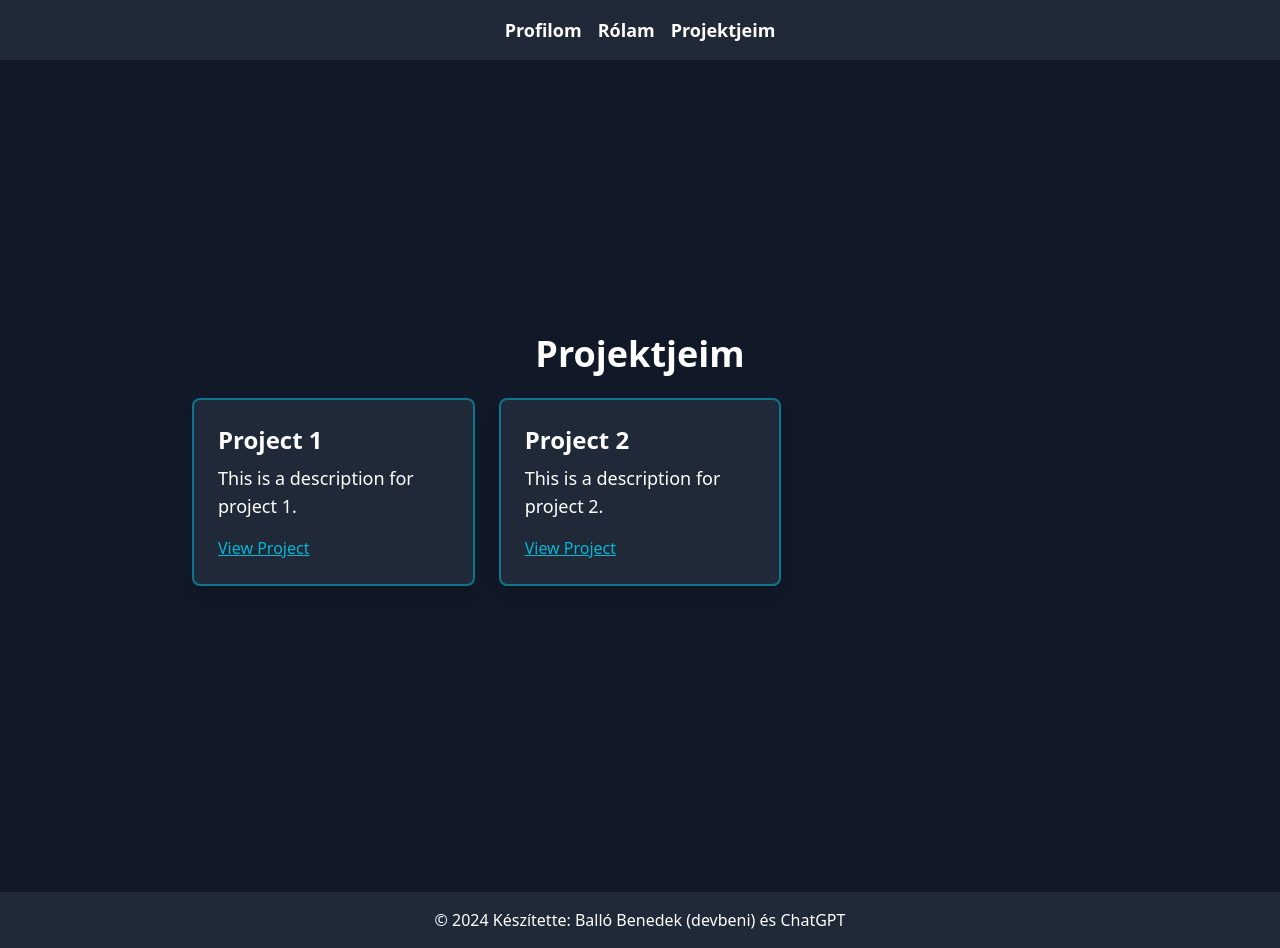
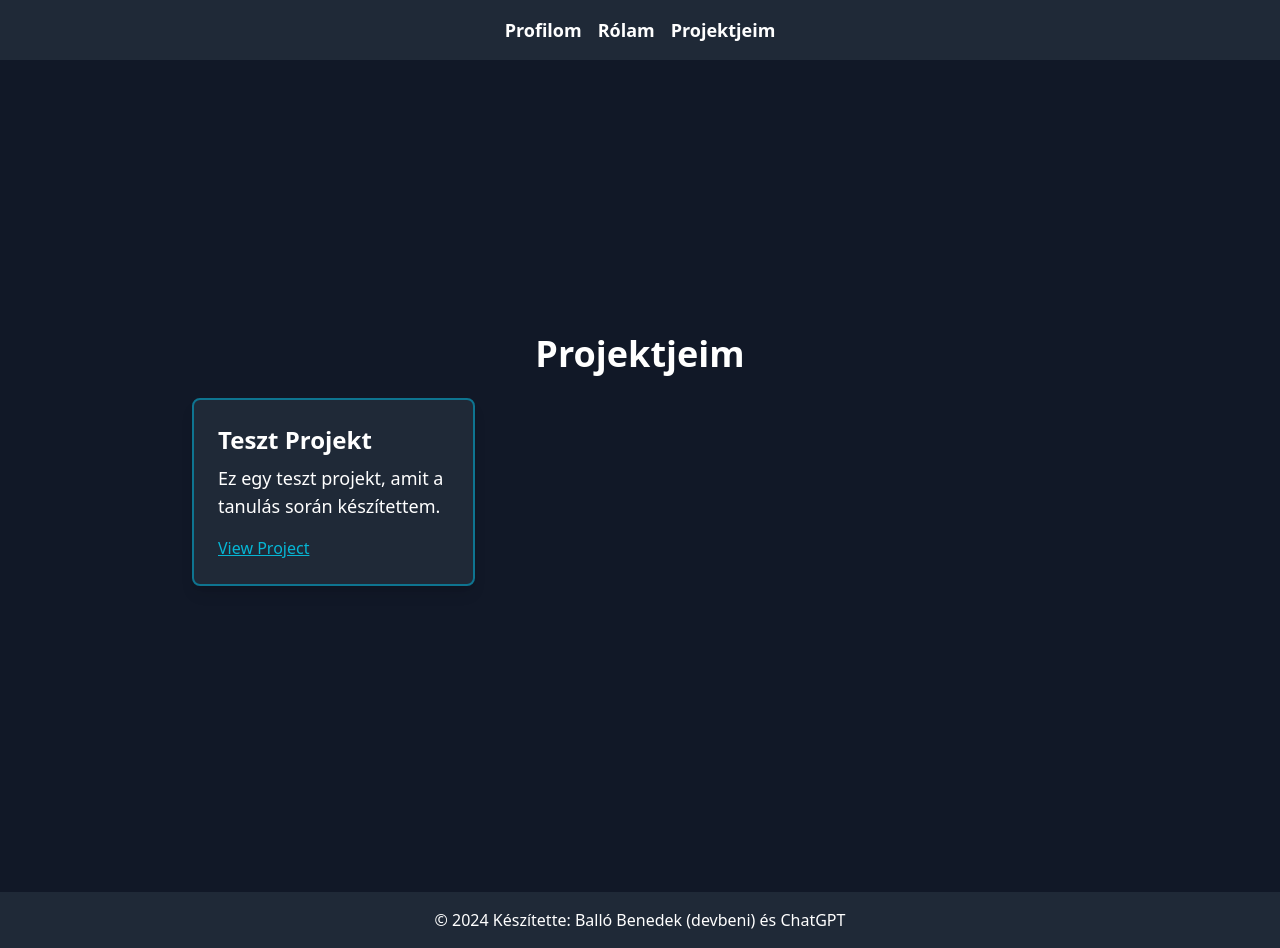
Before and after one commit to B3ni15/portfolio, a React (Create React App) app: page /projects in a window 1280 px wide. Built offline with nearby package versions, Linux system fonts and the light colour scheme.

Commit message:
Fix profile and add test project

```diff
--- a/src/Profile.js
+++ b/src/Profile.js
@@ -17,14 +17,14 @@ const Profile = () => {
 
                     <h3 align="center">
                         <samp>&gt; Hey There!, I am
-                            <b><a target="_blank" rel='noopener noreferrer' href="https://devbeni.tech">Balló Benedek</a></b>
+                            <b><a target="_blank" rel='noopener noreferrer' href="https://devbeni.tech"> Balló Benedek</a></b>
                         </samp>
                     </h3>
 
                     <p align="center">
                         <samp>
                             <br />
-                            「 I am a full stack web application developer from <b>Budapest</b> 」
+                            I am a full stack web application developer from <b>Budapest</b>
                             <br />
                             <br />
                         </samp>
--- a/src/Projects.js
+++ b/src/Projects.js
@@ -3,15 +3,10 @@ import React, { useState } from 'react';
 const Projects = () => {
     const [projects, setProjects] = useState([
         {
-            title: 'Project 1',
-            description: 'This is a description for project 1.',
-            link: '#'
-        },
-        {
-            title: 'Project 2',
-            description: 'This is a description for project 2.',
-            link: '#'
-        },
+            title: 'Teszt Projekt',
+            description: 'Ez egy teszt projekt, amit a tanulás során készítettem.',
+            link: 'https://github.com/B3ni15/'
+        }
     ]);
 
     return (
```
